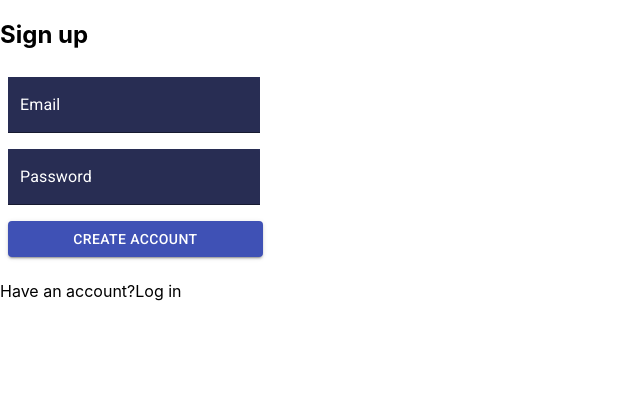
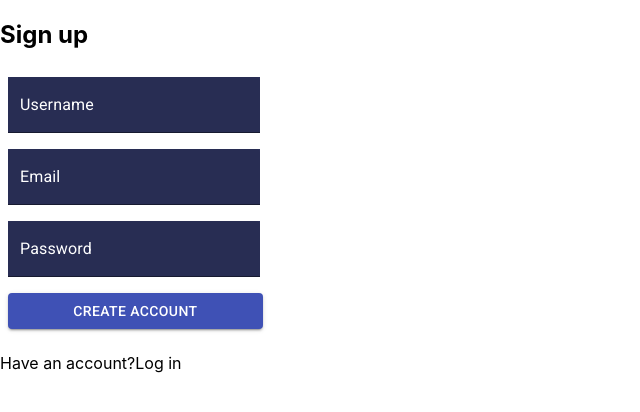
Before and after one commit to hamadagh/Real-time-chat-app, a React (Create React App) app in the folder frontend/: page / in a window 1280 px wide. Shown: the top 412 px of the page, without its empty margins (0-640 px from the left). Built offline with nearby package versions, Linux system fonts and the light colour scheme.

Commit message:
fixing axios register post request

```diff
--- a/frontend/src/pages/auth/SignUp.js
+++ b/frontend/src/pages/auth/SignUp.js
@@ -28,24 +28,28 @@ const useStyles = makeStyles((theme) => ({
 
 function SignUp() {
   const classes = useStyles();
+  const nameRef = React.createRef();
   const emailRef = React.createRef();
   const passwordRef = React.createRef();
 
   const signUserUp = () => {
+    const name = nameRef.current.value;
     const email = emailRef.current.value;
     const password = passwordRef.current.value;
 
     axios
-      .post("http://localhost:8000/register", {
-        email,
-        password,
-      })
-      .then((response) => {
+      .post(
+        "http://localhost:3001/user/register",
+        `name=${name}&email=${email}&password=${password}`
+      )
+      .then((res) => {
         console.log("user created !!");
       })
       .catch((err) => {
         console.log(err);
       });
+    console.log(name);
+    console.log(email);
   };
 
   return (
@@ -59,17 +63,24 @@ function SignUp() {
       >
         <TextField
           id="outlined-basic"
+          label="Username"
+          variant="filled"
+          className="input-field"
+          inputRef={nameRef}
+        />
+        <TextField
+          id="outlined-basic"
           label="Email"
           variant="filled"
           className="input-field"
-          ref={emailRef}
+          inputRef={emailRef}
         />
         <TextField
           id="outlined-basic"
           label="Password"
           variant="filled"
           className="input-field"
-          ref={passwordRef}
+          inputRef={passwordRef}
         />
         <Button
           className={classes.button}
```
